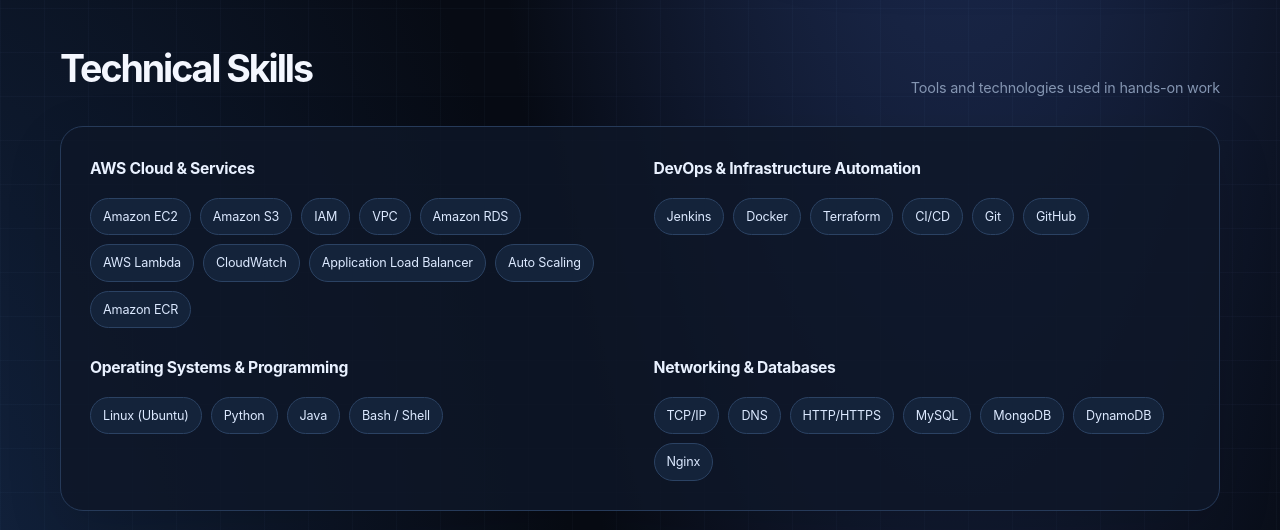
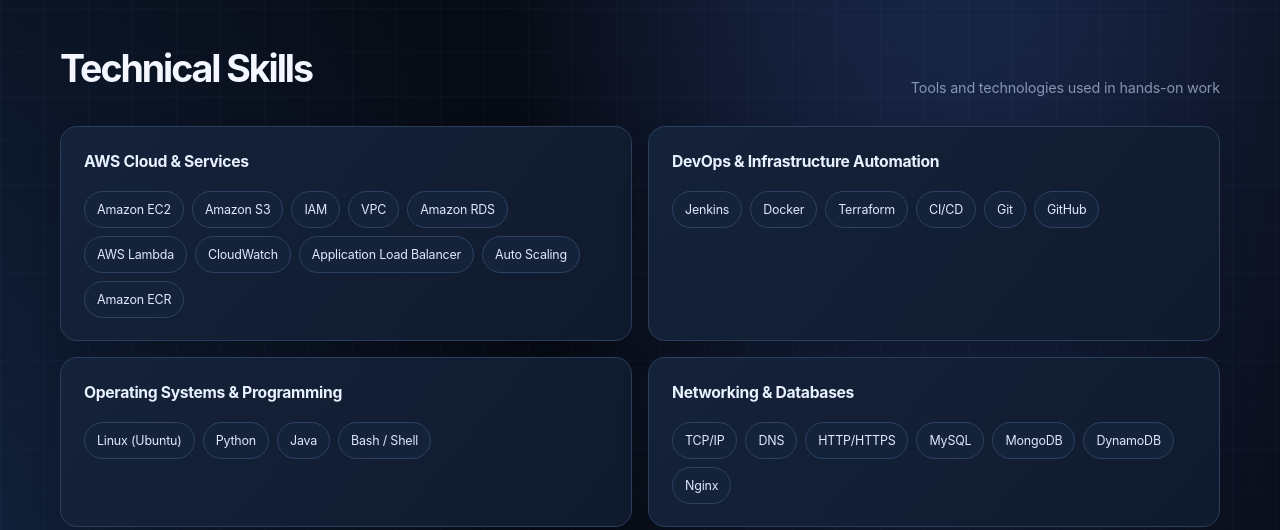
Before and after one commit to nikhilmastud/nikhilmastud, a plain HTML site: page index.html in a window 1280 px wide. Shown: the part 740-1270 px from the top of the page. Drawn offline with Linux system fonts and the light colour scheme.

Commit message:
Style skill groups as cards and align third project card

```diff
--- a/index.html
+++ b/index.html
@@ -91,6 +91,16 @@ footer{margin-top:65px;padding:28px 0;border-color:#263752;color:#7f91ad}
 @media(max-width:420px){.profile-top{align-items:flex-start;flex-direction:column}.navlinks{max-width:82%}.hero h1{font-size:3.15rem}.actions .btn{font-size:.82rem;padding:10px 14px}}
 @media(prefers-reduced-motion:reduce){*,*:before,*:after{scroll-behavior:auto!important;transition:none!important;animation:none!important}}
 
+
+/* Skills as individual certification-style cards */
+.skill-groups{background:transparent;border:0;box-shadow:none;padding:0;grid-template-columns:repeat(2,minmax(0,1fr));gap:16px}
+.skill-group{padding:22px 23px;min-height:170px;border:1px solid #2a3e5d;border-radius:17px;background:linear-gradient(130deg,#14223a,#101a2d);box-shadow:0 12px 32px #0002;transition:transform .2s ease,border-color .2s ease}
+.skill-group:hover{transform:translateY(-3px);border-color:#6289bd}
+.skill-group h3{font-size:.98rem;letter-spacing:-.02em;color:#e9f1ff;margin:0 0 15px}
+.skill-group .tags{gap:8px}
+.skill-group .tag{font-size:.78rem}
+@media(max-width:760px){.skill-groups{grid-template-columns:1fr;gap:13px}.skill-group{min-height:0;padding:20px}}
+
 </style>
 </head>
 <body>
@@ -100,7 +110,7 @@ footer{margin-top:65px;padding:28px 0;border-color:#263752;color:#7f91ad}
 <div><div class="kicker">AWS Cloud · DevOps · Cloud Operations</div><h1>Hi, I'm<br><span class="gradient">Nikhil Mastud</span></h1><p class="intro"><strong>AWS Certified Cloud Practitioner</strong> and engineering graduate focused on <strong>AWS Cloud, DevOps, and Cloud Operations.</strong> I build hands-on projects in cloud infrastructure, serverless systems, containerization, and CI/CD automation.</p><div class="actions"><a class="btn primary" href="#projects">Explore projects ↓</a><a class="btn" href="https://github.com/nikhilmastud" target="_blank" rel="noopener">GitHub ↗</a><a class="btn" href="https://linkedin.com/in/nikhilmastud" target="_blank" rel="noopener">LinkedIn ↗</a></div></div>
 <aside class="profile-card"><div class="profile-top"><img class="portrait" src="profile.png" alt="Portrait of Nikhil Mastud"><a class="resume" href="Nikhil-Mastud-Resume.pdf" target="_blank" rel="noopener">Explore My Resume ↗</a></div><div class="status"><span class="dot"></span> Open to entry-level opportunities</div><h3>AWS Cloud Engineering &amp; DevOps</h3><p>Learning by building, solving problems, and continuously improving through hands-on cloud projects.</p><p class="location">⌖ Pune, Maharashtra, India</p></aside>
 </section>
-<section id="skills"><div class="section-head"><h2>Technical Skills</h2><p>Tools and technologies used in hands-on work</p></div><div class="panel skill-groups">
+<section id="skills"><div class="section-head"><h2>Technical Skills</h2><p>Tools and technologies used in hands-on work</p></div><div class="skill-groups">
 <div class="skill-group"><h3>AWS Cloud &amp; Services</h3><div class="tags"><span class="tag">Amazon EC2</span><span class="tag">Amazon S3</span><span class="tag">IAM</span><span class="tag">VPC</span><span class="tag">Amazon RDS</span><span class="tag">AWS Lambda</span><span class="tag">CloudWatch</span><span class="tag">Application Load Balancer</span><span class="tag">Auto Scaling</span><span class="tag">Amazon ECR</span></div></div>
 <div class="skill-group"><h3>DevOps &amp; Infrastructure Automation</h3><div class="tags"><span class="tag">Jenkins</span><span class="tag">Docker</span><span class="tag">Terraform</span><span class="tag">CI/CD</span><span class="tag">Git</span><span class="tag">GitHub</span></div></div>
 <div class="skill-group"><h3>Operating Systems &amp; Programming</h3><div class="tags"><span class="tag">Linux (Ubuntu)</span><span class="tag">Python</span><span class="tag">Java</span><span class="tag">Bash / Shell</span></div></div>
@@ -113,7 +123,7 @@ footer{margin-top:65px;padding:28px 0;border-color:#263752;color:#7f91ad}
 <section id="projects"><div class="section-head"><h2>Featured Projects</h2><p>Hands-on cloud infrastructure and automation</p></div><div class="cards">
 <article class="card"><div class="meta">AWS deployment verified</div><h3>Netflix-Style 3-Tier Application</h3><p class="techline">AWS · EC2 · VPC · ALB · Auto Scaling · RDS · Terraform · CloudWatch</p><ul><li>Provisioned 52 AWS resources in a dedicated VPC with public and private subnets across two Availability Zones.</li><li>Configured ALB path-based routing and separate EC2 Auto Scaling Groups for Nginx and Spring Boot; integrated IAM roles, Secrets Manager, and CloudWatch.</li><li>Validated 390 HTTP requests and 780 checks with k6, achieving 99%+ request success; tested 98% availability during instance-failure testing.</li></ul><a class="repo" href="https://github.com/nikhilmastud/Netflix-style-3-tier-application" target="_blank" rel="noopener">View repository ↗</a></article>
 <article class="card"><div class="meta">AWS deployment verified</div><h3>Automated Image Processing System</h3><p class="techline">AWS · Jenkins · Docker · Terraform · Python · S3 · Lambda · ECR</p><ul><li>Built an event-driven image-processing workflow using S3, Lambda, Python, and Terraform, with 10+ successful tests.</li><li>Implemented image resizing, EXIF correction, and JPEG compression; recorded 147.64 ms processing time and 80% lower manual effort.</li><li>Automated CI/CD deployments using Jenkins, Docker, and ECR; verified 7+ successful pipeline runs.</li></ul><a class="repo" href="https://github.com/nikhilmastud/Automated-Image-Processing-System" target="_blank" rel="noopener">View repository ↗</a></article>
-<article class="card wide"><h3>CloudNova — Serverless Resume Website</h3><p class="techline">Amazon S3 · CloudFront · API Gateway · AWS Lambda · DynamoDB</p><ul><li>Developed a responsive serverless resume website using HTML, CSS, and JavaScript, hosted on Amazon S3 and delivered through CloudFront. Implemented a visitor counter using API Gateway, AWS Lambda (Python), and DynamoDB.</li><li>Configured automated CI/CD deployment using GitHub Actions with secure AWS authentication through IAM OIDC, streamlining deployment to Amazon S3.</li><li>Validated API performance with a 100-request test achieving 204 ms average response time and maintained successful request handling under 10 concurrent workers during controlled testing.</li></ul><p><small>Previously deployed on AWS; hosting resources were decommissioned after testing to avoid ongoing costs.</small></p><a class="repo" href="https://github.com/nikhilmastud/CloudNova-Serverless-Resume" target="_blank" rel="noopener">View repository ↗</a></article>
+<article class="card"><div class="meta">Serverless AWS project</div><h3>CloudNova — Serverless Resume Website</h3><p class="techline">Amazon S3 · CloudFront · API Gateway · AWS Lambda · DynamoDB</p><ul><li>Developed a responsive serverless resume website using HTML, CSS, and JavaScript, hosted on Amazon S3 and delivered through CloudFront. Implemented a visitor counter using API Gateway, AWS Lambda (Python), and DynamoDB.</li><li>Configured automated CI/CD deployment using GitHub Actions with secure AWS authentication through IAM OIDC, streamlining deployment to Amazon S3.</li><li>Validated API performance with a 100-request test achieving 204 ms average response time and maintained successful request handling under 10 concurrent workers during controlled testing.</li></ul><p><small>Previously deployed on AWS; hosting resources were decommissioned after testing to avoid ongoing costs.</small></p><a class="repo" href="https://github.com/nikhilmastud/CloudNova-Serverless-Resume" target="_blank" rel="noopener">View repository ↗</a></article>
 </div></section>
 <section id="certifications"><div class="section-head"><h2>Certifications</h2><p>Verified credentials and completed learning</p></div><div class="cert-list">
 <a class="cert" href="https://cp.certmetrics.com/amazon/en/public/verify/credential/c6bf63c29b6c457b96cf8ddd1e76f1c2" target="_blank" rel="noopener">AWS Certified Cloud Practitioner (CLF-C02)<span>Amazon Web Services ↗</span></a>
```
